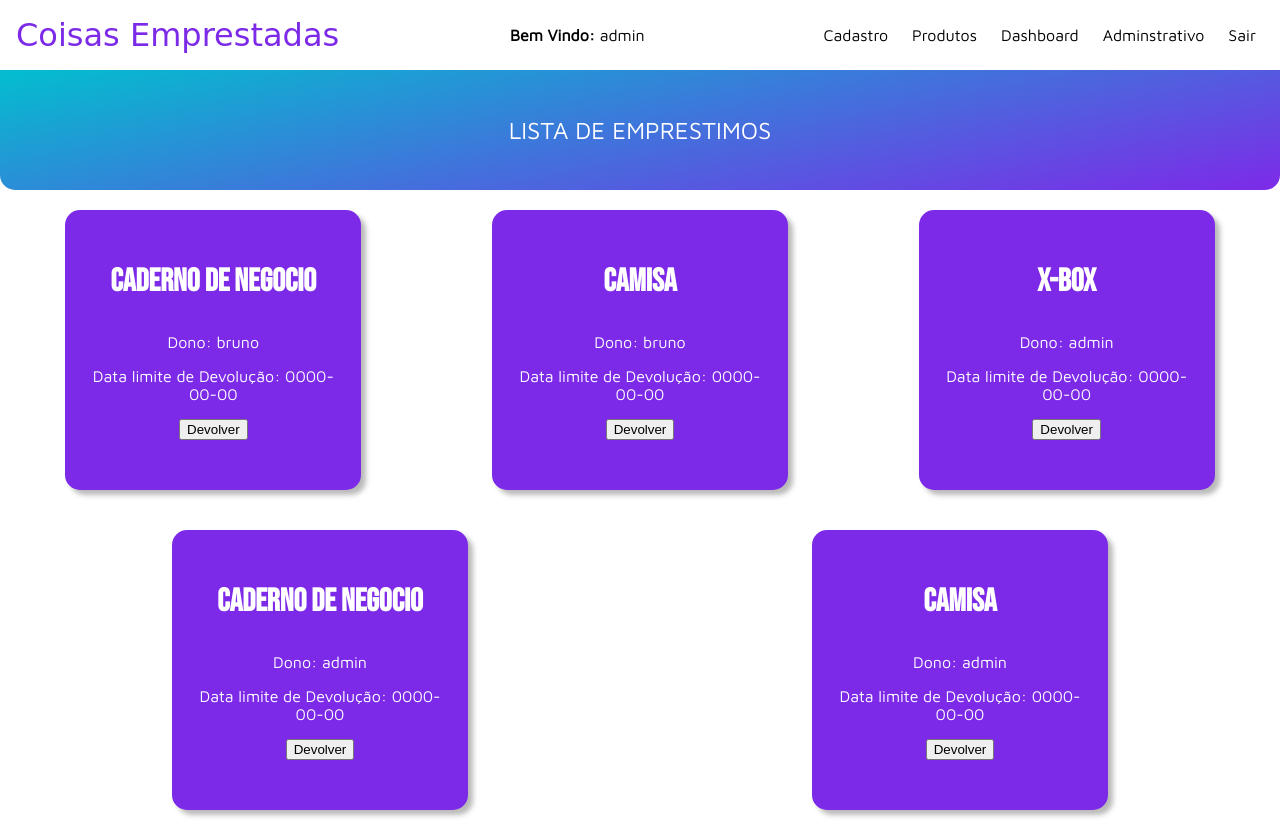
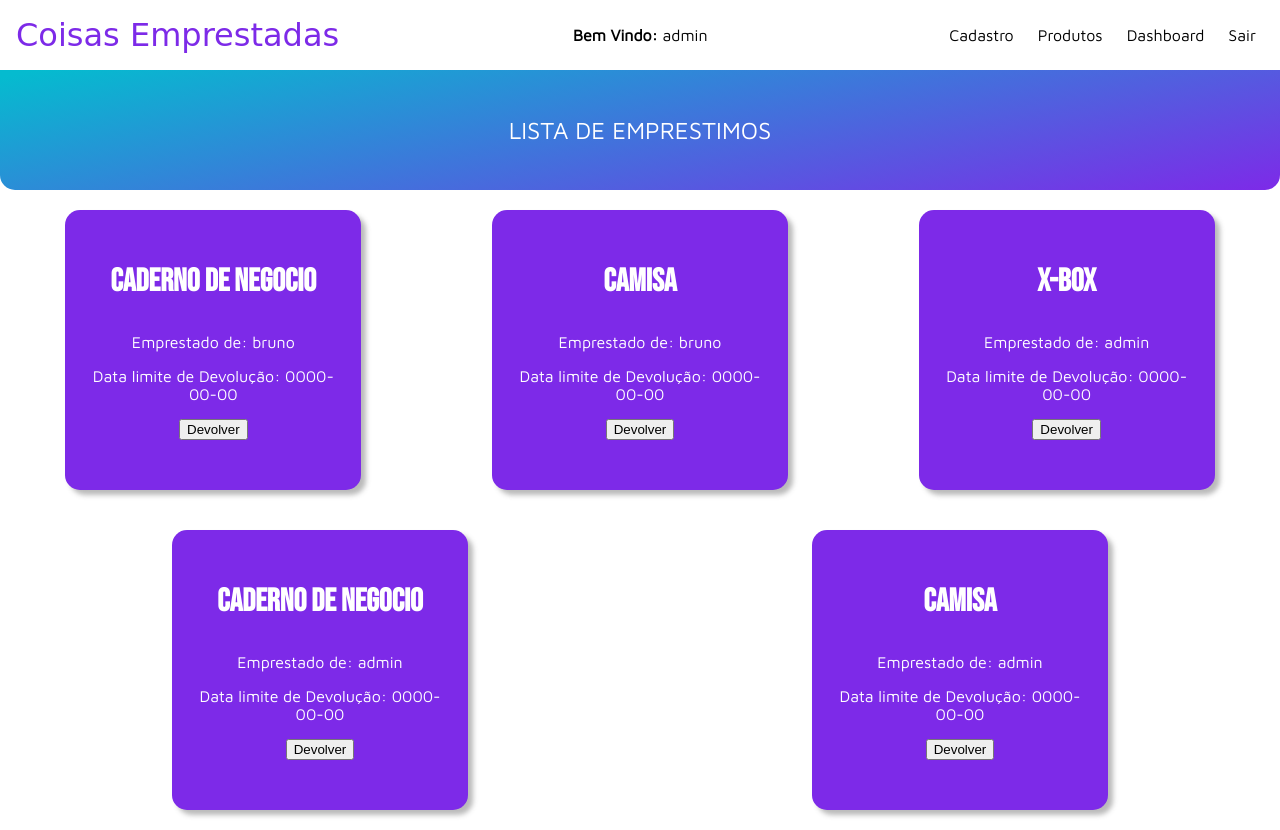
Before and after one commit to brunocesarfranco/ATP-FPW-CoisasEmprestadas, a PHP site: page /home.php in a window 1280 px wide. Run offline with PHP 8.4, Linux system fonts and the light colour scheme; a user stored in the database is signed in; data comes from the database, SQL or seed files in the repository; some web fonts are replaced.

Commit message:
Rename documents and Include icon
Refatoração de código para entrega do trabalho.

```diff
--- a/config/devolucao.php
+++ b/config/devolucao.php
@@ -4,6 +4,7 @@ include("conexao.php");
 
 $idRegistro = $_POST['idRegistro'];
 
+// Query delete (deleta produto)
 $sqlDevolucao = $mysqli->prepare("DELETE FROM emprestimos WHERE idRegistro = (?)");
 
 try {
--- a/config/funcaoconsulta.php
+++ b/config/funcaoconsulta.php
@@ -11,6 +11,7 @@
     $date = $dataDevolucao->format('d/m/y');
     $user = $_SESSION['id'];
 
+    // Query select (lista produtos)
     $sql = "SELECT * FROM produtos WHERE nomeProduto = '$nome'";
     $sqlSave = $mysqli->prepare("INSERT INTO emprestimos(dataDev, idUsuario, idProduto) VALUES (?, ?, ?)");
 
--- a/config/funcoes.php
+++ b/config/funcoes.php
@@ -4,6 +4,7 @@ include("conexao.php");
 $nomeProduto = $mysqli->real_escape_string($_POST['nomeProduto']);
 $categoria = $mysqli->real_escape_string($_POST['categoriaProduto']);
 
+// Query insert (Cria novos produtos)
 $sqlSave = $mysqli->prepare("INSERT INTO produtos(nomeProduto, categoria) VALUES (?, ?)");
 
 try {
--- a/css/login.css
+++ b/css/login.css
@@ -42,7 +42,8 @@
 
 body {
     font-family: 'Maven Pro', sans-serif;
-    background-image: url(../assets/img/bg6.gif);
+    background-image: url(../assets/img/bgpurple.gif);
+    background-size: auto 60%;
 }
 
 body, ul {
--- a/home.php
+++ b/home.php
@@ -9,7 +9,7 @@ include_once("./config/protect.php");
     <meta http-equiv="X-UA-Compatible" content="IE=edge">
     <meta name="viewport" content="width=device-width, initial-scale=1.0">
     <title>Coisas Emprestadas</title>
-    <link rel="shortcut icon" href="favicon.ico" type="image/x-icon">
+    <link rel="shortcut icon" type="image/x-icon" href="./assets/img/favicon.ico" >
     <link rel="stylesheet" href="./css/style.css">
     <link rel="stylesheet" href="./css/animacoes.css">
 </head>
@@ -29,7 +29,7 @@ include_once("./config/protect.php");
                     <li><a href="./paginas/cadastro.php">Cadastro</a></li>
                     <li><a href="./paginas/produtos.php">Produtos</a></li>
                     <li><a href="./paginas/dashboard.php">Dashboard</a></li>
-                    <li><a href="./paginas/adm.php">Adminstrativo</a></li>
+                    <!-- <li><a href="./paginas/adm.php">Adminstrativo</a></li> -->
                     <li><a href="./config/logout.php">Sair</a></li>
                 </ul>
             </nav>
@@ -55,7 +55,7 @@ include_once("./config/protect.php");
                     <section class="item-lista">
                         <p class="titulo-produto-lista"><?php echo $dados['nomeProduto'] ?></p>
                         <div>
-                            <p>Dono: <?php echo $dados['nomeUsuario'] ?></p>
+                            <p>Emprestado de: <?php echo $dados['nomeUsuario'] ?></p>
                             <p>Data limite de Devolução: <?php echo $dados['dataDev'] ?></p>
                             <form action="./config/devolucao.php" method="post">
                                 <input type="hidden" name="idRegistro" value="<?php echo $dados['idRegistro'] ?>">
--- a/index.php
+++ b/index.php
@@ -6,7 +6,7 @@
     <meta http-equiv="X-UA-Compatible" content="IE=edge">
     <meta name="viewport" content="width=device-width, initial-scale=1.0">
     <title>Coisas Emprestadas</title>
-    <link rel="shortcut icon" href="favicon.ico" type="image/x-icon">
+    <link rel="shortcut icon" type="image/x-icon" href="./assets/img/favicon.ico" >
     <link rel="stylesheet" href="./css/animacoes.css">
     <link rel="stylesheet" href="./css/login.css">
 </head>
--- a/paginas/adm.php
+++ b/paginas/adm.php
@@ -9,7 +9,7 @@
     <meta http-equiv="X-UA-Compatible" content="IE=edge">
     <meta name="viewport" content="width=device-width, initial-scale=1.0">
     <title>Coisas Emprestadas</title>
-    <link rel="shortcut icon" href="favicon.ico" type="image/x-icon">
+    <link rel="shortcut icon" type="image/x-icon" href="./assets/img/favicon.ico">
     <link rel="stylesheet" href="./css/style.css">
     <link rel="stylesheet" href="./css/animacoes.css">
 </head>
@@ -64,7 +64,7 @@
              and emprestimos.idUsuario = $user
              ORDER BY emprestimos.idRegistro DESC";
 
-    $sql_query = $mysqli->query($user == 1 ? $sql1 : $sql2) or die("ERRO ao consultar " . $mysqli->error);
+    $sql_query = $mysqli -> query($user == 1 ? $sql1 : $sql2) or die("ERRO ao consultar " . $mysqli->error);
 
 
     if($sql_query->num_rows == 0) {
--- a/paginas/cadastro.php
+++ b/paginas/cadastro.php
@@ -10,7 +10,7 @@ include_once("../config/protect.php");
     <meta http-equiv="X-UA-Compatible" content="IE=edge">
     <meta name="viewport" content="width=device-width, initial-scale=1.0">
     <title>Coisas Emprestadas</title>
-    <link rel="shortcut icon" href="favicon.ico" type="image/x-icon">
+    <link rel="shortcut icon" type="image/x-icon" href="./assets/img/favicon.ico">
     <link rel="stylesheet" href="../css/style.css">
 </head>
 
@@ -29,7 +29,7 @@ include_once("../config/protect.php");
                     <li><a href="./cadastro.php"><strong>Cadastro</strong></a></li>
                     <li><a href="./produtos.php">Produtos</a></li>
                     <li><a href="./dashboard.php">Dashboard</a></li>
-                    <li><a href="./adm.php">Adminstrativo</a></li>
+                    <!-- <li><a href="./adm.php">Adminstrativo</a></li> -->
                     <li><a href="../config/logout.php">Sair</a></li>
                 </ul>
             </nav>
--- a/paginas/cadastroProdutos.php
+++ b/paginas/cadastroProdutos.php
@@ -9,7 +9,7 @@
     <meta http-equiv="X-UA-Compatible" content="IE=edge">
     <meta name="viewport" content="width=device-width, initial-scale=1.0">
     <title>Coisas Emprestadas</title>
-    <link rel="shortcut icon" href="favicon.ico" type="image/x-icon">
+    <link rel="shortcut icon" type="image/x-icon" href="./assets/img/favicon.ico">
     <link rel="stylesheet" href="../css/style.css">
 </head>
 <body>
@@ -27,7 +27,7 @@
                     <li><a href="./cadastro.php"><strong>Cadastro</strong></a></li>
                     <li><a href="./produtos.php">Produtos</a></li>
                     <li><a href="./dashboard.php">Dashboard</a></li>
-                    <li><a href="./adm.php">Adminstrativo</a></li>
+                    <!-- <li><a href="./adm.php">Adminstrativo</a></li> -->
                     <li><a href="../config/logout.php">Sair</a></li>
                 </ul>
             </nav>
--- a/paginas/cadastroUsuario.php
+++ b/paginas/cadastroUsuario.php
@@ -9,7 +9,7 @@
     <meta http-equiv="X-UA-Compatible" content="IE=edge">
     <meta name="viewport" content="width=device-width, initial-scale=1.0">
     <title>Coisas Emprestadas</title>
-    <link rel="shortcut icon" href="favicon.ico" type="image/x-icon">
+    <link rel="shortcut icon" type="image/x-icon" href="./assets/img/favicon.ico">
     <link rel="stylesheet" href="../css/style.css">
 </head>
 <body>
@@ -27,7 +27,7 @@
                     <li><a href="./cadastro.php"><strong>Cadastro</strong></a></li>
                     <li><a href="./produtos.php">Produtos</a></li>
                     <li><a href="./dashboard.php">Dashboard</a></li>
-                    <li><a href="./adm.php">Adminstrativo</a></li>
+                    <!-- <li><a href="./adm.php">Adminstrativo</a></li> -->
                     <li><a href="../config/logout.php">Sair</a></li>
                 </ul>
             </nav>
--- a/paginas/dashboard.php
+++ b/paginas/dashboard.php
@@ -10,7 +10,7 @@ include_once("../config/protect.php");
     <meta http-equiv="X-UA-Compatible" content="IE=edge">
     <meta name="viewport" content="width=device-width, initial-scale=1.0">
     <title>Coisas Emprestadas</title>
-    <link rel="shortcut icon" href="favicon.ico" type="image/x-icon">
+    <link rel="shortcut icon" type="image/x-icon" href="./assets/img/favicon.ico">
     <link rel="stylesheet" href="../css/style.css">
     <link rel="stylesheet" href="../css/animacoes.css">
     <link rel="stylesheet" href="../css/dash.css">
@@ -35,7 +35,7 @@ include_once("../config/protect.php");
                     <li><a href="./cadastro.php">Cadastro</a></li>
                     <li><a href="./produtos.php">Produtos</a></li>
                     <li><a href="./dashboard.php"><strong>Dashboard</strong></a></li>
-                    <li><a href="./adm.php">Adminstrativo</a></li>
+                    <!-- <li><a href="./adm.php">Adminstrativo</a></li> -->
                     <li><a href="../config/logout.php">Sair</a></li>
                 </ul>
             </nav>
--- a/paginas/produtos.php
+++ b/paginas/produtos.php
@@ -9,7 +9,7 @@
     <meta http-equiv="X-UA-Compatible" content="IE=edge">
     <meta name="viewport" content="width=device-width, initial-scale=1.0">
     <title>Coisas Emprestadas</title>
-    <link rel="shortcut icon" href="favicon.ico" type="image/x-icon">
+    <link rel="shortcut icon" type="image/x-icon" href="./assets/img/favicon.ico" >
     <link rel="stylesheet" href="../css/style.css">
     <link rel="stylesheet" href="../css/animacoes.css">
 </head>
@@ -28,7 +28,7 @@
                     <li><a href="./cadastro.php">Cadastro</a></li>
                     <li><a href="./produtos.php"><strong>Produtos</strong></a></li>
                     <li><a href="./dashboard.php">Dashboard</a></li>
-                    <li><a href="./adm.php">Adminstrativo</a></li>
+                    <!-- <li><a href="./adm.php">Adminstrativo</a></li> -->
                     <li><a href="../config/logout.php">Sair</a></li>
                 </ul>
             </nav>
```
Also changed, not shown: assets/img/bgbgbg.gif (deleted), assets/img/bgcircuit.gif (added), assets/img/bgpurple.gif (renamed from assets/img/bg6.gif), 1 other file.
